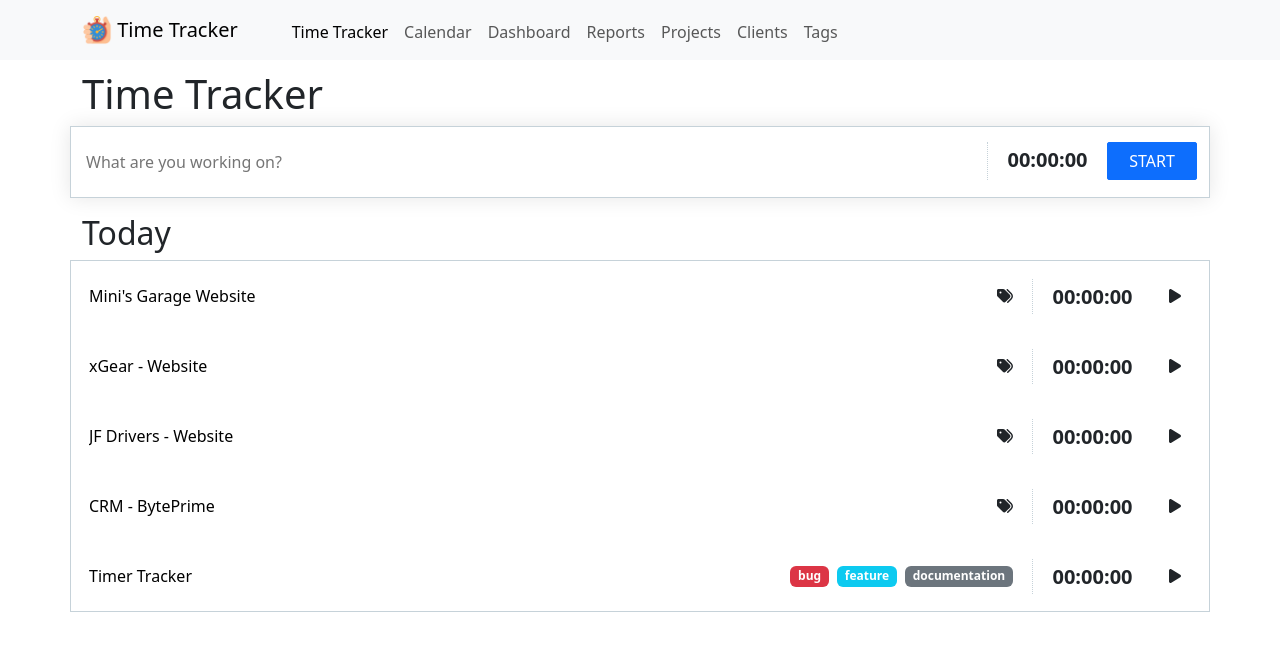
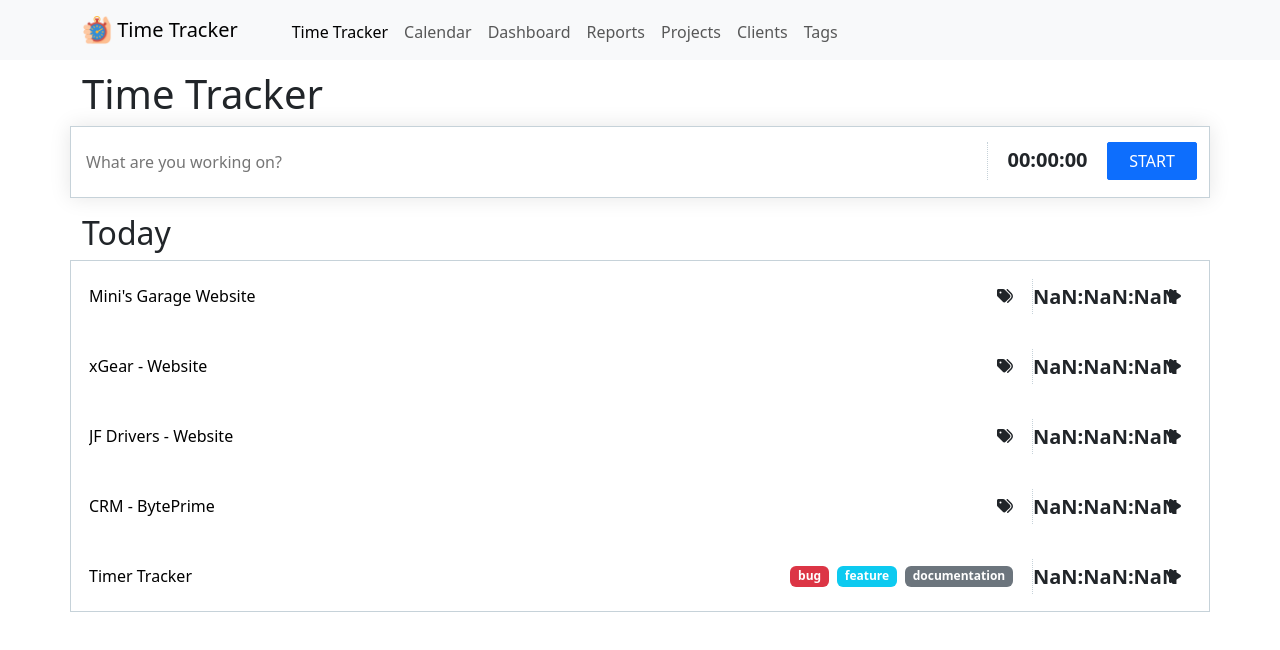
Before and after one commit to ifredamg/time-tracker, a React (Create React App) app: page / in a window 1280 px wide. Shown: the top 650 px of the page. Built offline with nearby package versions, Linux system fonts and the light colour scheme; data requests are answered from the project's data file.

Commit message:
Working on SessionLine component.

```diff
--- a/src/components/SessionLine.js
+++ b/src/components/SessionLine.js
@@ -1,5 +1,5 @@
 import './css/session.css';
-import { useState } from 'react';
+import { useEffect, useState } from 'react';
 import Badge from 'react-bootstrap/Badge';
 import Button from 'react-bootstrap/Button';
 import Stack from 'react-bootstrap/Stack';
@@ -9,6 +9,18 @@ import { FontAwesomeIcon } from '@fortawesome/react-fontawesome'
 function SessionLine({ lineData }) {
     const [isWorking, setIsWorking] = useState(false);
     const [description, setDescription] = useState(lineData.description);
+    const [startDate, setStartDate] = useState(lineData.start_date);
+    const [endDate, setEndDate] = useState(lineData.start_date);
+    const [difference, setDifference] = useState(0);
+
+    useEffect(() => {
+        calculateDifference();
+    }, []);
+    const calculateDifference = () => {
+        const differenceInMs = endDate - startDate;
+        const differenceInSeconds = differenceInMs / 1000;
+        setDifference(differenceInSeconds);
+    };
 
     const handleChangeDescription = (event) => {
         setDescription(event.target.value);
@@ -17,6 +29,15 @@ function SessionLine({ lineData }) {
     const handleClick = () => {
         setIsWorking(!isWorking);
     }
+
+    const formatTime = (seconds) => {
+        const getFormattedTime = (time) => time < 10 ? `0${time}` : time;
+        const hrs = Math.floor(seconds / 3600);
+        const mins = Math.floor((seconds % 3600) / 60);
+        const secs = seconds % 60;
+
+        return `${getFormattedTime(hrs)}:${getFormattedTime(mins)}:${getFormattedTime(secs)}`;
+    };
 
     const renderedBadges = lineData.tags != null ? lineData.tags.map((tag) => {
         return <Badge bg={tag.color}>{tag.name}</Badge>
@@ -31,7 +52,7 @@ function SessionLine({ lineData }) {
             </Stack>
 
             <Stack direction="horizontal" gap={1}>
-                <span className="timer">00:00:00</span>
+                <span className="timer">{formatTime(difference)}</span>
                 <button onClick={handleClick} className="btn btn-start-stop">
                     {!isWorking ? <FontAwesomeIcon icon="fa-solid fa-play" /> : <FontAwesomeIcon icon="fa-solid fa-stop" />}
                 </button>
```
